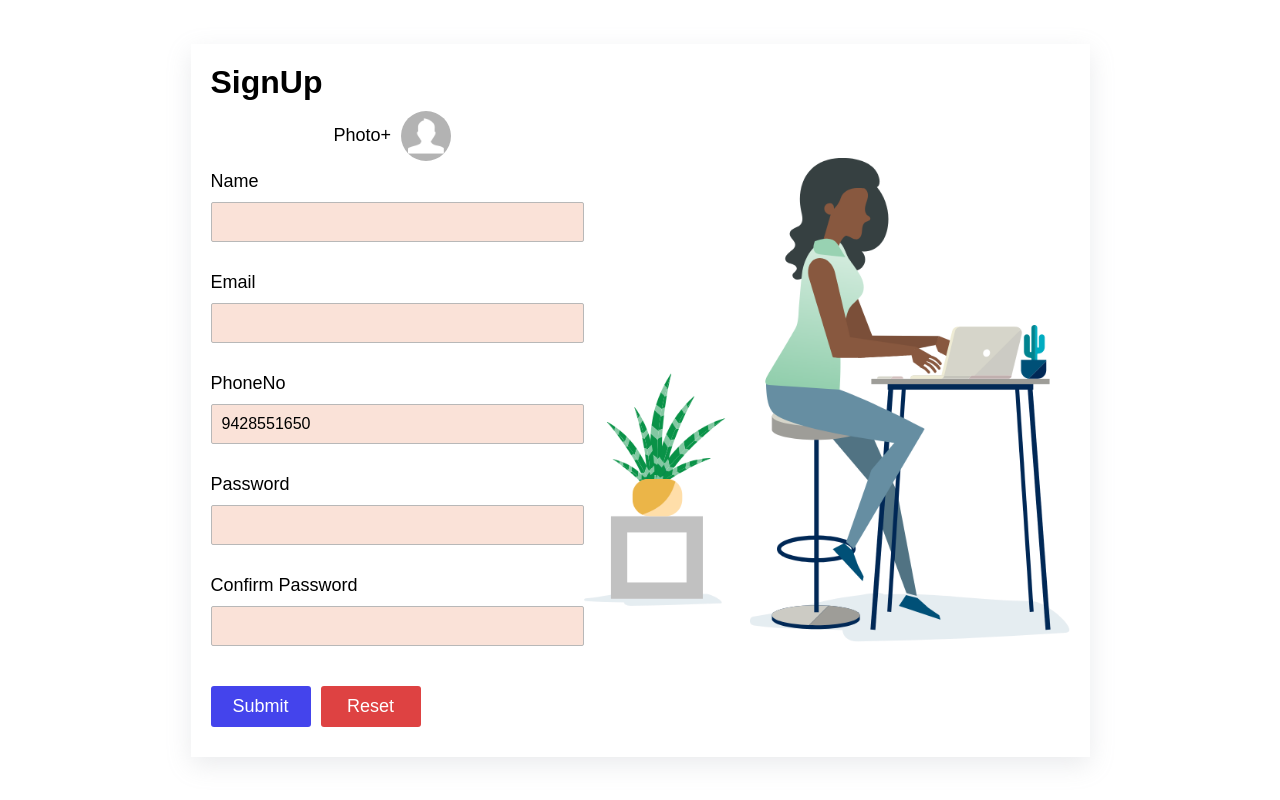
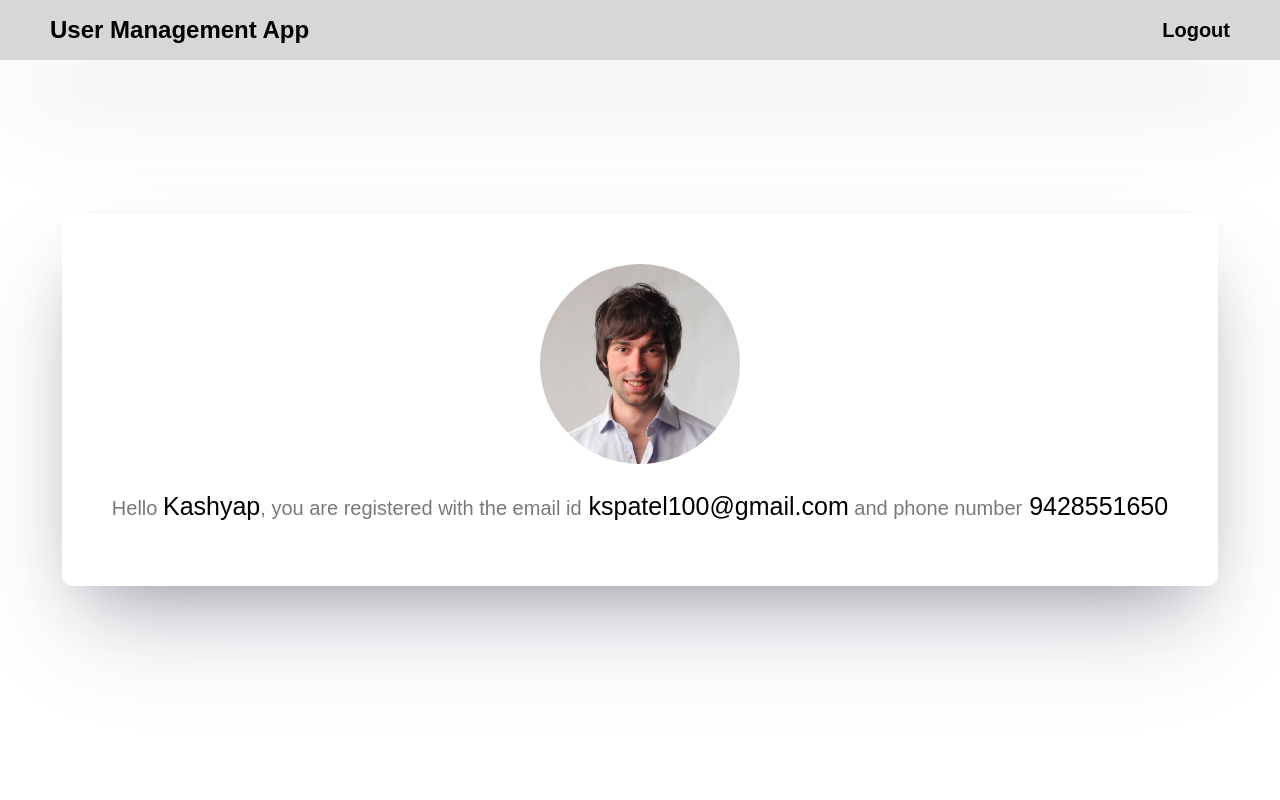
Before and after one commit to Kashyap2701/User-Management-App, a React (Vite) app: page / in a window 1280 px wide. Built offline with nearby package versions, Linux system fonts and the light colour scheme; a web font is replaced by a local one.

Commit message:
add routing

```diff
--- a/package.json
+++ b/package.json
@@ -13,6 +13,7 @@
     "formik": "^2.2.9",
     "react": "^18.2.0",
     "react-dom": "^18.2.0",
+    "react-router-dom": "^6.11.1",
     "yup": "^1.1.1"
   },
   "devDependencies": {
--- a/src/App.jsx
+++ b/src/App.jsx
@@ -1,11 +1,15 @@
 import "./App.css";
 import Home from "./components/Home/Home";
 import Singup from "./components/Signup/Singup";
+import { Routes, Route } from "react-router-dom";
 
 function App() {
   return (
     <div className="App">
-      <Singup />
+      <Routes>
+        <Route path="/" element={<Home />} />
+        <Route path="/signup" element={<Singup />} />
+      </Routes>
     </div>
   );
 }
--- a/src/components/Home/Home.jsx
+++ b/src/components/Home/Home.jsx
@@ -1,13 +1,13 @@
 import React from "react";
 import style from "./Home.module.css";
 import profilePhoto from "../../assets/profile-photo.jpg";
-
+import { Link } from "react-router-dom";
 function Home() {
   return (
     <>
       <header className={style.navbar}>
         <h2>User Management App</h2>
-        <a href="">Logout</a>
+        <Link to="/signup">Logout</Link>
       </header>
       <div className={style.container}>
         <div className={style.imageWrapper}>
--- a/src/components/Home/Home.module.css
+++ b/src/components/Home/Home.module.css
@@ -38,7 +38,7 @@
   width: 100vw;
   height: 60px;
   padding: 10px 50px;
-  background-color: white;
+  background-color: rgb(215, 215, 215);
   position: absolute;
   top: 0;
   box-shadow: rgba(255, 255, 255, 0.1) 0px 1px 1px 0px inset,
--- a/src/components/Signup/FormUtils.js
+++ b/src/components/Signup/FormUtils.js
@@ -17,9 +17,4 @@ export const validationSchema = Yup.object().shape({
     confirmPassword:Yup.string().oneOf([Yup.ref('password'),null],'Password must match').required('Confirm Password is required'),
 })
 
-export const submitHandler = (values)=>{
-    console.log(values)
-}
-
-
 // REGEX="/^(?=.*[a-z])(?=.*[A-Z])(?=.*\d)[a-zA-Z\d]{8,}$/";
--- a/src/components/Signup/Singup.jsx
+++ b/src/components/Signup/Singup.jsx
@@ -3,10 +3,17 @@ import style from "./Singup.module.css";
 import noUser from "../../assets/no-profile.png";
 import signupImage from "../../assets/signup.png";
 import { Formik, Form, Field, ErrorMessage } from "formik";
-import { initialValues, validationSchema, submitHandler } from "./FormUtils.js";
+import { initialValues, validationSchema } from "./FormUtils.js";
+import { useNavigate } from "react-router-dom";
 
 function Singup() {
   const [previewImage, setPreviewImage] = useState();
+  const navigate = useNavigate();
+
+  const submitHandler = (values) => {
+    console.log(values);
+    navigate("/");
+  };
 
   const handlePreviewImage = (e) => {
     let reader = new FileReader();
--- a/src/main.jsx
+++ b/src/main.jsx
@@ -1,9 +1,12 @@
 import React from "react";
 import ReactDOM from "react-dom/client";
 import App from "./App.jsx";
+import { BrowserRouter } from "react-router-dom";
 
 ReactDOM.createRoot(document.getElementById("root")).render(
   <React.StrictMode>
-    <App />
+    <BrowserRouter>
+      <App />
+    </BrowserRouter>
   </React.StrictMode>
 );
```
Also changed, not shown: 1 other file (tests, documents, lock files or other folders).
